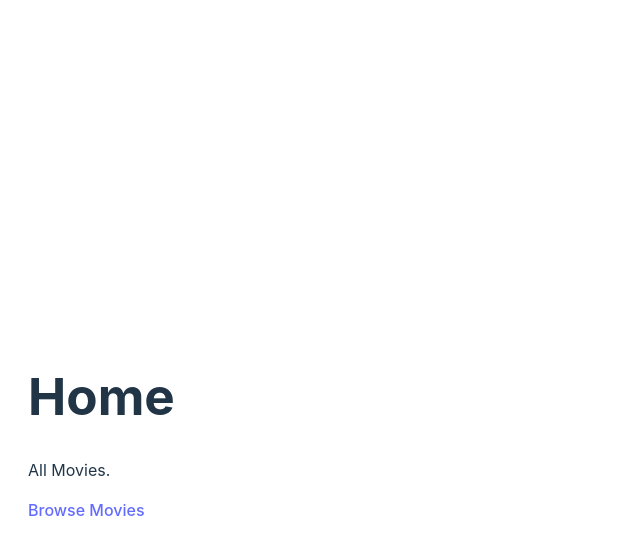
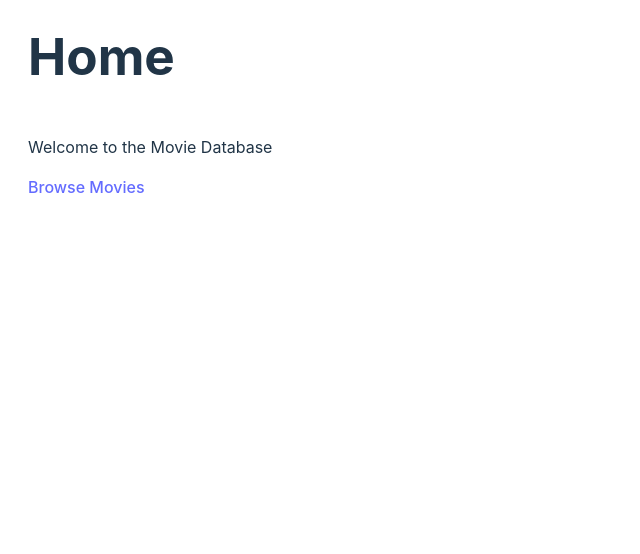
Before and after one commit to echo75/movie-react, a React (Vite) app: page / in a window 1280 px wide. Shown: the top 554 px of the page, without its empty margins (0-640 px from the left). Built offline with nearby package versions, Linux system fonts and the light colour scheme; no server answers.

Commit message:
form and ok

```diff
--- a/src/index.css
+++ b/src/index.css
@@ -75,3 +75,16 @@ li {
   margin: 0;
   list-style: none;
 }
+
+h1 {
+  margin-top: 0;
+}
+
+.container {
+  display: flex;
+  flex-direction: column;
+  justify-content: flex-start;
+  /* Erzwingt den Inhalt nach oben */
+  min-height: 100vh;
+  /* Stellt sicher, dass die Höhe des Containers mindestens die Höhe des Viewports ist */
+}
--- a/src/pages/ActorDetails.jsx
+++ b/src/pages/ActorDetails.jsx
@@ -25,7 +25,7 @@ const ActorDetails = ({ movie }) => {
   }
 
   return (
-    <div>
+    <div className="container">
       <h1>{actor.name}</h1>
       <h3>Popularity Points: {actor.popularity}</h3>
       <div className="actor-details">
--- a/src/pages/Home.jsx
+++ b/src/pages/Home.jsx
@@ -3,10 +3,9 @@ import { Link } from "react-router";
 
 const Home = () => {
   return (
-    <div>
+    <div className="container">
       <h1>Home</h1>
-      <p>All Movies.</p>
-
+      <p>Welcome to the Movie Database</p>
       <Link to="/movies"> Browse Movies</Link>
     </div>
   );
--- a/src/pages/MovieDetails.jsx
+++ b/src/pages/MovieDetails.jsx
@@ -28,7 +28,7 @@ const MovieDetails = ({ setSelectedMovie }) => {
   }
 
   return (
-    <div>
+    <div className="container">
       <h1>{movie.title}</h1>
       <p>{movie.tagline}</p>
       <img src={movie.image} alt={movie.title} />
--- a/src/pages/Movies.jsx
+++ b/src/pages/Movies.jsx
@@ -12,7 +12,9 @@ const Movies = ({ movies, setSelectedMovieId }) => {
       : movies.filter((movie) => movie.genre === selectedGenre);
 
   return (
-    <div>
+    <div className="container">
+      <h1>Movies</h1>
+      <div className="genre">
         <button onClick={() => navigate("/")}>Go to Home</button>
         <button onClick={() => setSelectedGenre("all")}>All</button>
         <button onClick={() => setSelectedGenre("action")}>Action</button>
@@ -20,7 +22,7 @@ const Movies = ({ movies, setSelectedMovieId }) => {
         <button onClick={() => setSelectedGenre("drama")}>Drama</button>
         <button onClick={() => setSelectedGenre("superhero")}>Superhero</button>
         <button onClick={() => setSelectedGenre("western")}>Western</button>
-      <h1>Movies</h1>
+      </div>
       <ul>
         {filteredMovies.map((movie) => (
           <li key={movie.id} className="line-after">
```
Lines whose indentation alone changed are shown as unchanged.
